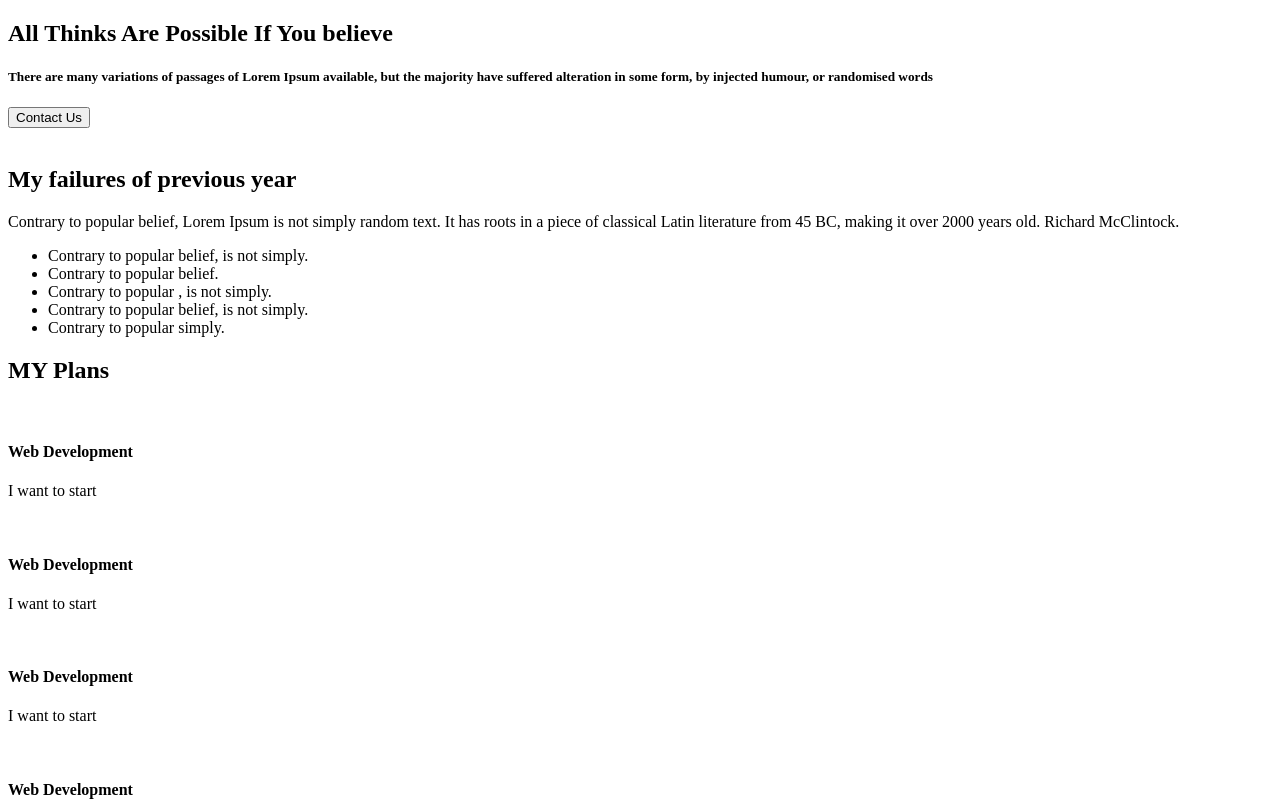
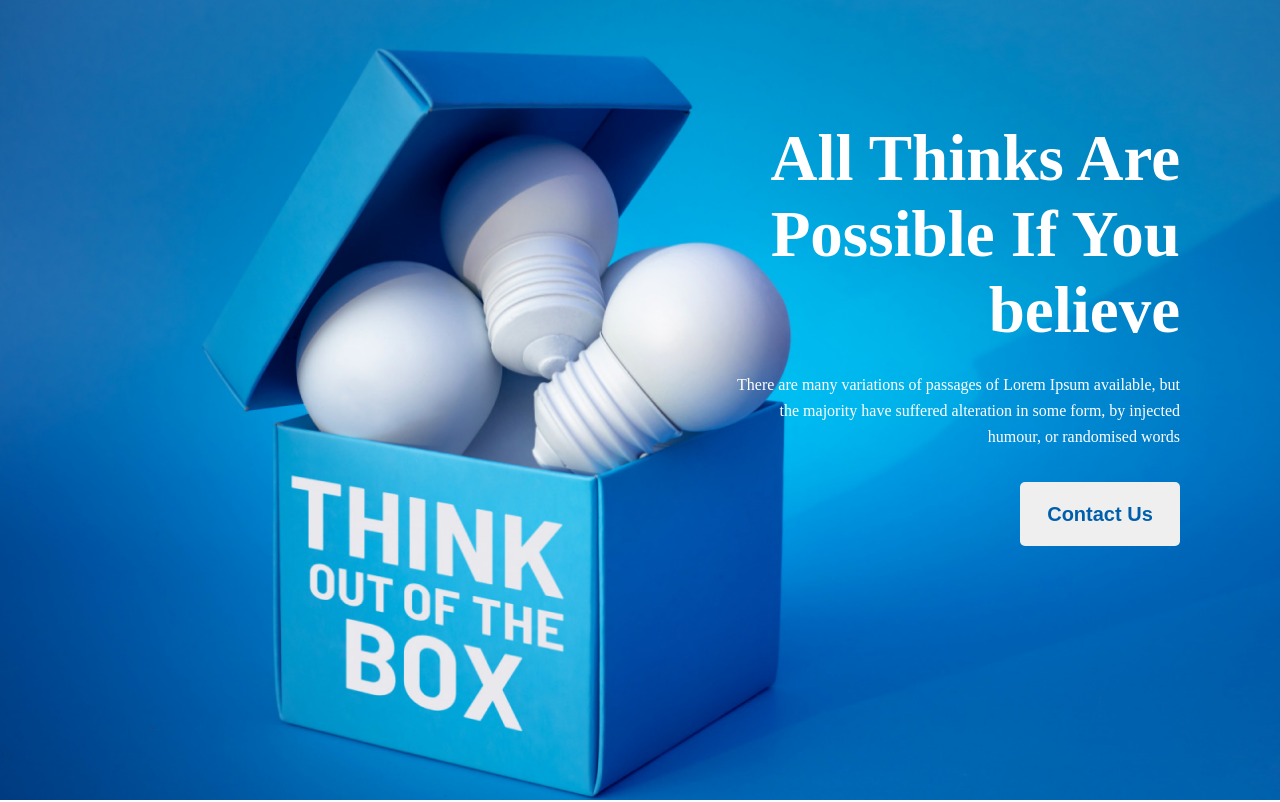
Before and after one commit to Toufiquer/2023-assignment-1, a plain HTML site: page index.html in a window 1280 px wide. Shown: the top 802 px of the page. Drawn offline with Linux system fonts and the light colour scheme.

Commit message:
header design complete

```diff
--- a/index.html
+++ b/index.html
@@ -5,19 +5,21 @@
     <meta http-equiv="X-UA-Compatible" content="IE=edge" />
     <meta name="viewport" content="width=device-width, initial-scale=1.0" />
     <title>New Year New Me.</title>
+    <link rel="stylesheet" href="style.css" />
   </head>
   <body>
     <!-- Header -->
-    <header>
+    <header id="header">
       <div class="container">
         <h2>All Thinks Are Possible If You believe</h2>
         <h5>There are many variations of passages of Lorem Ipsum available, but the majority have suffered alteration in some form, by injected humour, or randomised words</h5>
-        <button id="btn-lite">Contact Us</button>
+        <button class="btn btn-lite">Contact Us</button>
       </div>
     </header>
     <!-- Header -->
     <!-- Failure -->
     <section id="failure">
+      <div class="container">
         <img src="" alt="" />
         <div class="details">
           <h2>My failures of previous year</h2>
@@ -30,10 +32,12 @@
             <li>Contrary to popular simply.</li>
           </ul>
         </div>
+      </div>
     </section>
     <!-- Failure -->
     <!-- My plans -->
     <section id="plans">
+      <div class="container">
         <h2>MY Plans</h2>
         <!-- content -->
         <div class="content">
@@ -63,13 +67,16 @@
           <p>I want to start</p>
         </div>
         <!-- content -->
+      </div>
     </section>
     <!-- My plans -->
 
     <!-- Positive Mind -->
     <section id="positive-mind">
+      <div class="container">
         <h2>Awlays keep a positive mindset</h2>
         <button id="btn-lite">Call Now</button>
+      </div>
     </section>
     <!-- Positive Mind -->
 
--- a/style.css
+++ b/style.css
@@ -0,0 +1,52 @@
+* {
+  margin: 0;
+  padding: 0;
+}
+.container {
+  width: 80%;
+  margin: 230px auto;
+}
+.btn {
+  width: 160px;
+  height: 64px;
+  padding: 20px 25px;
+  font-weight: 600;
+  font-size: 20px;
+  border-radius: 5px;
+  border: 1px solid transparent;
+}
+#header {
+  background-image: url(img/banner.png);
+  min-height: 100vh;
+  background-size: cover;
+  background-position-y: center;
+}
+#header .container {
+  width: 35%;
+  float: right;
+  text-align: right;
+  margin-right: 100px;
+  margin-top: 120px;
+}
+#header .container h2 {
+  color: #fff;
+  font-size: 65px;
+  line-height: 76px;
+}
+#header .container h5 {
+  color: #fff;
+  font-size: 16px;
+  line-height: 26px;
+  font-weight: 400;
+  margin-top: 24px;
+  margin-bottom: 32px;
+}
+#header .container .btn-lite {
+  color: #005fac;
+}
+#header .container .btn-lite:hover {
+  color: #fff;
+  background-color: #005fac;
+  cursor: pointer;
+  border: 1px solid #fff;
+}
```
Also changed, not shown: img/banner.png (added). Lines whose indentation alone changed are shown as unchanged.
